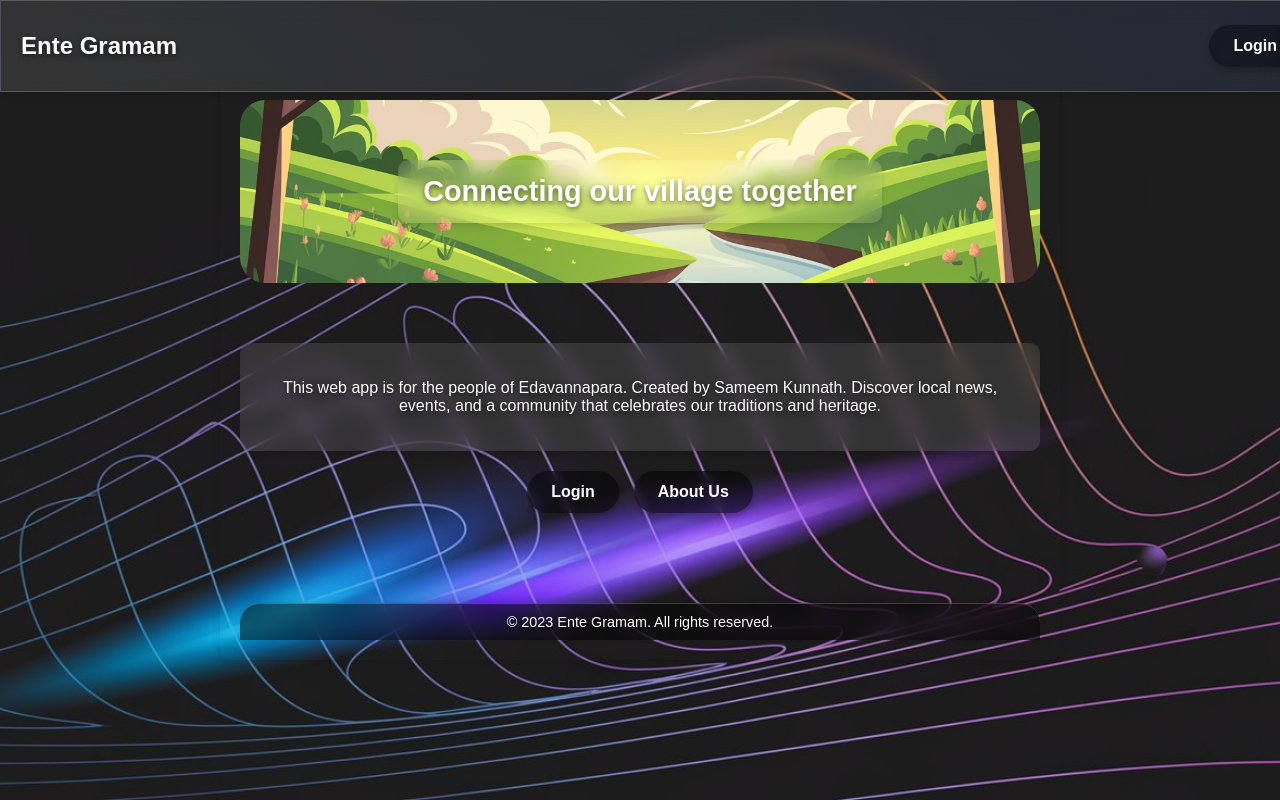
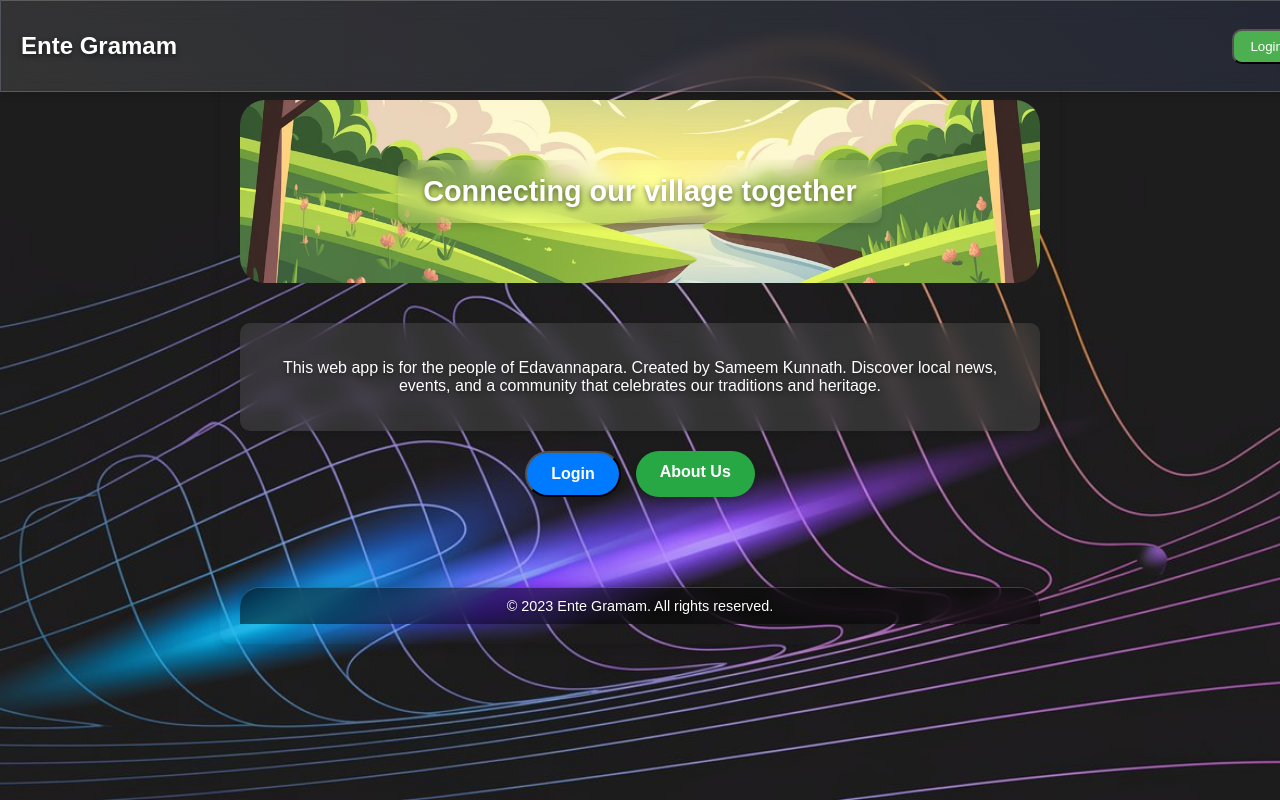
Before and after one commit to code-ninja-labs/ente-gramam1, a React (Vite) app: page / in a window 1280 px wide. Built offline with nearby package versions, Linux system fonts and the light colour scheme.

Commit message:
Update LandingPage.css

```diff
--- a/src/pages/LandingPage.css
+++ b/src/pages/LandingPage.css
@@ -13,7 +13,7 @@ body {
     margin: 0 auto;
     padding: 20px;
     text-align: center;
-    background: transparent; /* Transparent background */
+    background: transparent;
 }
 
 /* Navbar */
@@ -23,10 +23,10 @@ body {
     left: 0;
     right: 0;
     display: flex;
-    justify-content: space-between; /* Evenly space title and button */
+    justify-content: space-between;
     align-items: center;
     padding: 10px 20px;
-    background: linear-gradient(45deg, rgba(255, 255, 255, 0.1), rgba(100, 140, 255, 0.1)); /* Glass effect */
+    background: linear-gradient(45deg, rgba(255, 255, 255, 0.1), rgba(100, 140, 255, 0.1)); /* Subtle glass effect */
     backdrop-filter: blur(10px);
     border-bottom: 1px solid rgba(255, 255, 255, 0.2);
     box-shadow: 0 4px 6px rgba(0, 0, 0, 0.1);
@@ -43,12 +43,12 @@ body {
 
 .nav-links {
     display: flex;
-    gap: 15px; /* Spacing between links */
+    gap: 10px;
 }
 
 .login-btn {
     padding: 8px 16px;
-    background: rgba(51, 51, 51, 0.8);
+    background: #4CAF50; /* Green color for navbar button */
     color: white;
     text-decoration: none;
     border-radius: 10px;
@@ -56,12 +56,12 @@ body {
 }
 
 .login-btn:hover {
-    background: rgba(51, 51, 51, 1);
+    background: #45a049; /* Darker green on hover */
 }
 
 /* Welcome Section */
 .welcome {
-    margin-top: 80px;
+    margin-top: 80px; /* Adjust for fixed navbar */
     background: url('/a-serene-semi-realistic-cartoon-style-na_FHWDrhwLTbOwBFyIw8aLig_PmgiSYV6Q76Eyd31v90b-A.jpeg') no-repeat center center/cover;
     padding: 60px 20px;
     border-radius: 25px;
@@ -91,7 +91,6 @@ body {
 /* Main Content Section */
 main {
     padding: 20px 0;
-    margin-top: 20px;
 }
 
 /* Text Section */
@@ -115,13 +114,28 @@ main {
     margin-bottom: 20px;
 }
 
-.login-btn,
-.about-btn {
+.btn-group .login-btn {
+    background: #007BFF; /* Blue color for the main login button */
+    color: white;
     padding: 12px 24px;
+    border-radius: 25px; /* Fully rounded corners */
+    text-decoration: none;
+    font-size: 1em;
+    font-weight: bold;
+    box-shadow: 0 4px 6px rgba(0, 0, 0, 0.2);
+    transition: all 0.3s ease-in-out;
+}
+
+.btn-group .login-btn:hover {
+    background: #0056b3; /* Darker blue on hover */
+    transform: translateY(-2px); /* Lift effect */
+    box-shadow: 0 6px 10px rgba(0, 0, 0, 0.3);
+}
+
+.btn-group .about-btn {
+    background: #28A745; /* Green color for the "About Us" button */
     color: white;
-    background: rgba(0, 0, 0, 0.5);
-    backdrop-filter: blur(5px);
-    border: none;
+    padding: 12px 24px;
     border-radius: 25px;
     text-decoration: none;
     font-size: 1em;
@@ -130,9 +144,8 @@ main {
     transition: all 0.3s ease-in-out;
 }
 
-.login-btn:hover,
-.about-btn:hover {
-    background: rgba(0, 0, 0, 0.7);
+.btn-group .about-btn:hover {
+    background: #218838; /* Darker green on hover */
     transform: translateY(-2px);
     box-shadow: 0 6px 10px rgba(0, 0, 0, 0.3);
 }
```
